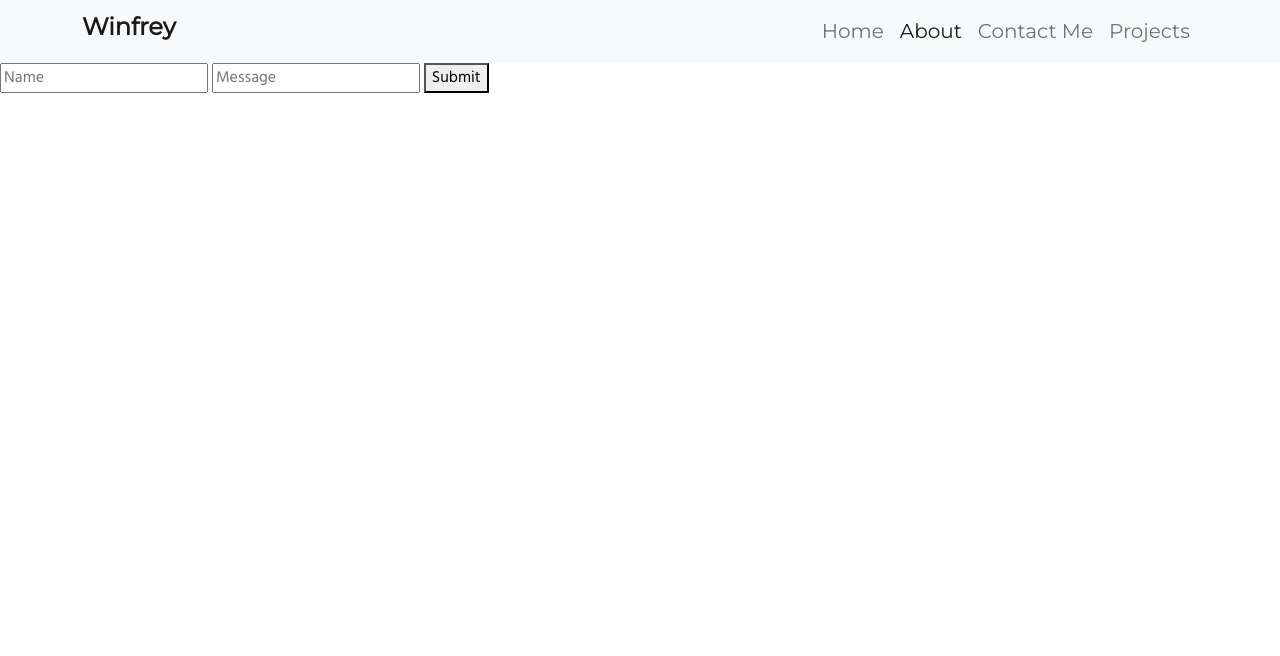
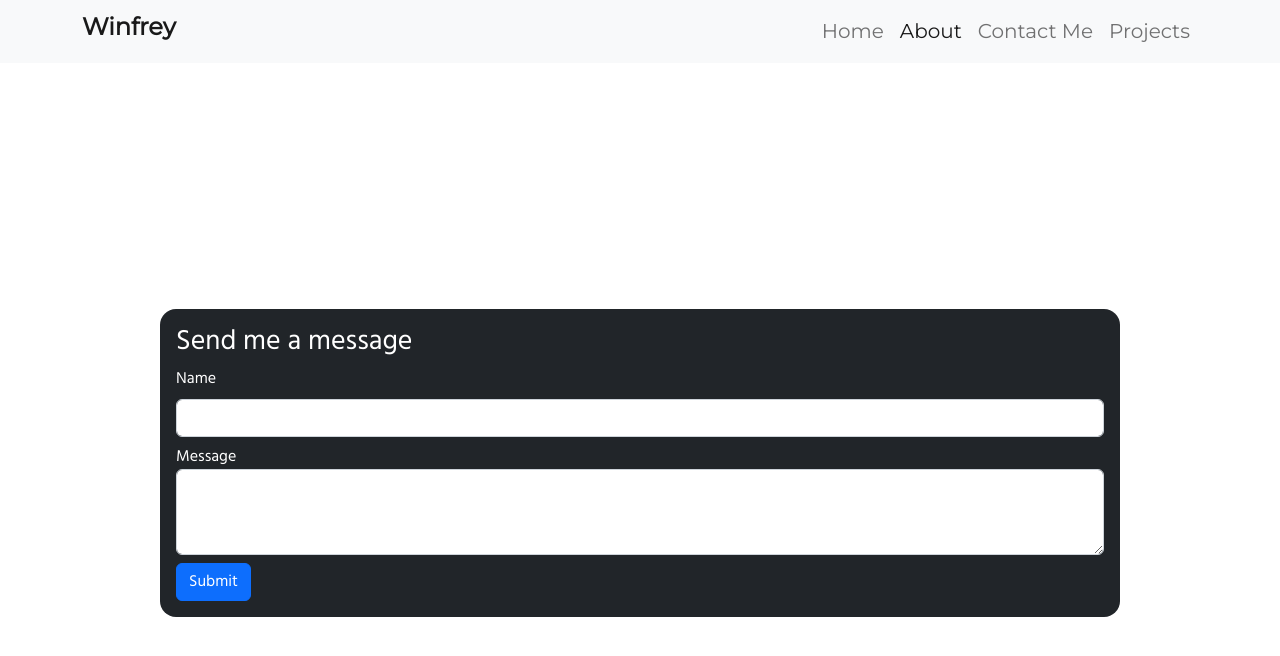
Before and after one commit to wjamesdevera/ICS2608-Bootstrap, a plain HTML site: page pages/contact.html in a window 1280 px wide. Drawn offline with nearby package versions, Linux system fonts and the light colour scheme.

Commit message:
added forms in contact me

```diff
--- a/pages/contact.html
+++ b/pages/contact.html
@@ -51,17 +51,37 @@
         </div>
       </nav>
     </header>
-    <audio src="./assets/audio/just a dream.mp3" autoplay loop unmute></audio>
+    <main class="d-flex min-vh-100 justify-content-center align-items-center">
       <form
         id="myForm"
         action="https://docs.google.com/forms/d/e/1FAIpQLSfZjn63VHcP_bGqtq2Athx5eT8BpPId8n_wGDEmCGCHgyCbkQ/formResponse"
         target="_blank"
         method="post"
+        class="p-3 text-bg-dark rounded-4 w-75"
       >
-      <input type="text" name="entry.382233148" placeholder="Name" />
-      <input type="text" name="entry.1732727746" placeholder="Message" />
-      <button type="submit">Submit</button>
+      <h3>Send me a message</h3>
+        <div class="mb-2">
+          <label for="name" class="form-label">Name</label>
+          <input
+            type="text"
+            class="form-control"
+            id="name"
+            name="entry.382233148"
+          />
+        </div>
+        <div class="mb-2">
+          <label for="message">Message</label>
+          <textarea
+            name="entry.1732727746"
+            id="message"
+            rows="3"
+            class="form-control"
+          ></textarea>
+        </div>
+        <button type="submit" class="btn btn-primary">Submit</button>
       </form>
+    </main>
+    <audio src="./assets/audio/just a dream.mp3" autoplay loop unmute></audio>
     <script
       src="https://cdn.jsdelivr.net/npm/bootstrap@5.2.3/dist/js/bootstrap.bundle.min.js"
       integrity="sha384-kenU1KFdBIe4zVF0s0G1M5b4hcpxyD9F7jL+jjXkk+Q2h455rYXK/7HAuoJl+0I4"
```
Also changed, not shown: pages/about.html (+3 -7 lines). Lines whose indentation alone changed are shown as unchanged.
